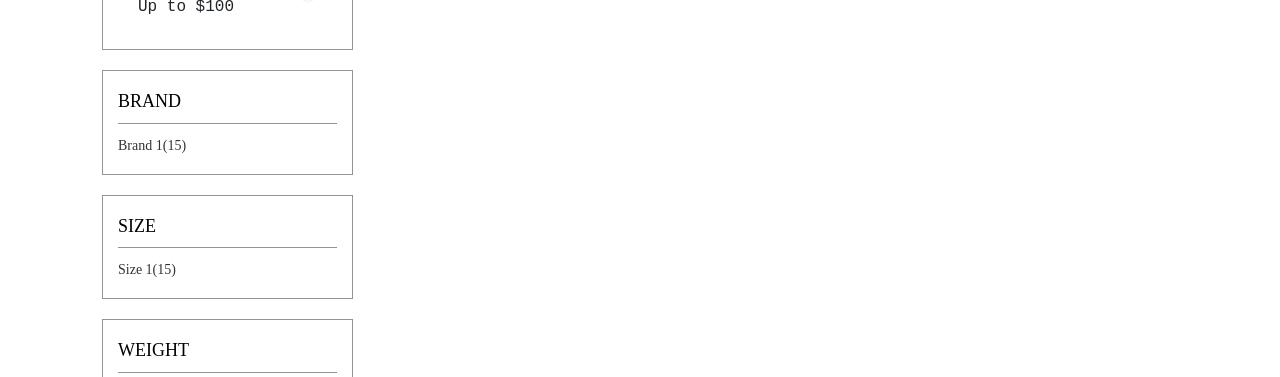
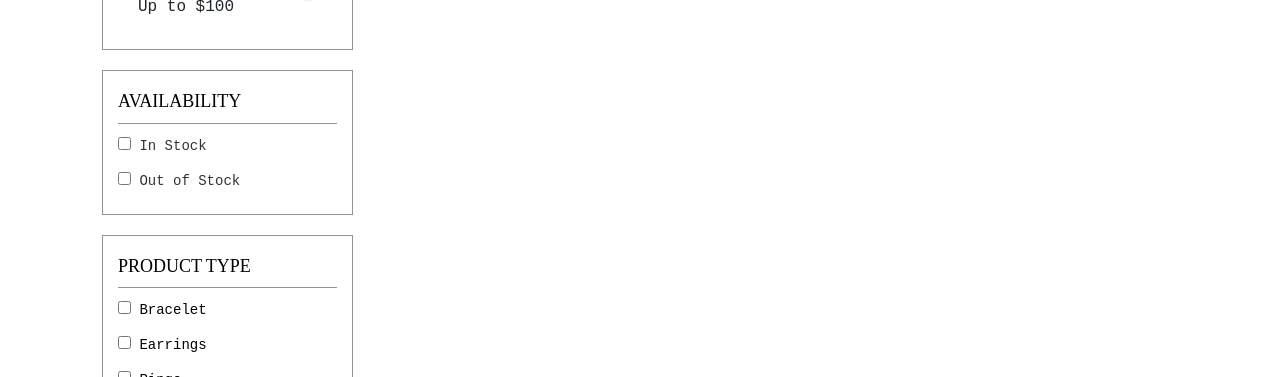
Before and after one commit to pranay793/Jewellery-website, a React (Create React App) app: page /Shop in a window 1280 px wide. Shown: the part 423-800 px from the top of the page. Built offline with nearby package versions, Linux system fonts and the light colour scheme; no server answers; a web font is replaced by a local one.

Commit message:
update shop page

```diff
--- a/src/components/Shop.jsx
+++ b/src/components/Shop.jsx
@@ -14,7 +14,13 @@ const Shop = () => {
   const [wishlist, setWishlist] = useState([]);
   const [productsData, setProducts] = useState([]);
   const [popupMessage, setPopupMessage] = useState('');
-  const [showFilters, setShowFilters] = useState(false); // Only for mobile
+  const [showFilters, setShowFilters] = useState(false); // Mobile toggle
+  const [selectedCategory, setSelectedCategory] = useState('');
+
+  const [availabilityFilter, setAvailabilityFilter] = useState({
+    inStock: false,
+    outOfStock: false
+  });
 
   useEffect(() => {
     const stored = JSON.parse(localStorage.getItem("wishlist")) || [];
@@ -30,12 +36,6 @@ const Shop = () => {
   const handleProductClick = (product) => {
     navigate(`/ProductDetails/${product.id}`, { state: { product } });
   };
-
-  const filteredProducts = productsData.filter(
-    (product) =>
-      product.price <= maxPrice &&
-      product.name.toLowerCase().includes(searchTerm.toLowerCase())
-  );
 
   const handleWishlistClick = (e, product) => {
     e.stopPropagation();
@@ -67,6 +67,27 @@ const Shop = () => {
     setTimeout(() => setPopupMessage(''), 2000);
   };
 
+  const handleAvailabilityChange = (type) => {
+    setAvailabilityFilter(prev => ({ ...prev, [type]: !prev[type] }));
+  };
+
+  const productTypes = ["Bracelet", "Earrings", "Rings", "Pendant"];
+
+  const filteredProducts = productsData.filter(product => {
+    const matchesPrice = product.price <= maxPrice;
+    const matchesSearch = product.name.toLowerCase().includes(searchTerm.toLowerCase());
+
+    const matchesAvailability =
+      (!availabilityFilter.inStock && !availabilityFilter.outOfStock) ||
+      (availabilityFilter.inStock && product.stock > 0) ||
+      (availabilityFilter.outOfStock && product.stock === 0);
+
+    const matchesProductType =
+      !selectedCategory || product.category === selectedCategory;
+
+    return matchesPrice && matchesSearch && matchesAvailability && matchesProductType;
+  });
+
   return (
     <>
       <section className='inner-banner'>
@@ -84,22 +105,14 @@ const Shop = () => {
         <div className='container'>
           <div className='row'>
 
-            {/* Show Filters Toggle Button (Only on Mobile) */}
+            {/* Mobile Filter Toggle */}
             <div className="col-12 d-md-none mb-3">
-              <button
-                className="toggle-filter-btn"
-                onClick={() => setShowFilters(!showFilters)}
-              >
+              <button className="toggle-filter-btn" onClick={() => setShowFilters(!showFilters)}>
                 {showFilters ? (
-  <>
-    Hide Left Panel <i className="fa-solid fa-angle-up"></i>
-  </>
+                  <>Hide Left Panel <i className="fa-solid fa-angle-up"></i></>
                 ) : (
-  <>
-    Show Left Panel <i className="fa-solid fa-angle-down"></i>
-  </>
+                  <>Show Left Panel <i className="fa-solid fa-angle-down"></i></>
                 )}
-
               </button>
             </div>
 
@@ -122,12 +135,66 @@ const Shop = () => {
                 </div>
               </div>
 
-              <div className='filter-box'><h3>Brand</h3><ul><li><a href="#">Brand 1(15)</a></li></ul></div>
-              <div className='filter-box'><h3>Size</h3><ul><li><a href="#">Size 1(15)</a></li></ul></div>
-              <div className='filter-box'><h3>Weight</h3><ul><li><a href="#">Weight 1(15)</a></li></ul></div>
+              <div className='filter-box'>
+                <h3>Availability</h3>
+                <ul>
+                  <li>
+                    <label>
+                      <input
+                        type="checkbox"
+                        checked={availabilityFilter.inStock}
+                        onChange={() => handleAvailabilityChange("inStock")}
+                      /> In Stock
+                    </label>
+                  </li>
+                  <li>
+                    <label>
+                      <input
+                        type="checkbox"
+                        checked={availabilityFilter.outOfStock}
+                        onChange={() => handleAvailabilityChange("outOfStock")}
+                      /> Out of Stock
+                    </label>
+                  </li>
+                </ul>
               </div>
 
-            {/* PRODUCT COLUMN */}
+              <div className='filter-box'>
+                <h3>Product type</h3>
+                <ul>
+                  {productTypes.map(type => (
+                    <li key={type}>
+                      <label
+                        style={{ cursor: 'pointer', color: selectedCategory === type ? '#d19c97' : '#000' }}
+                        onClick={() => setSelectedCategory(selectedCategory === type ? '' : type)}
+                      >
+                        <input
+                          type="checkbox"
+                          checked={selectedCategory === type}
+                          readOnly
+                        /> {type}
+                      </label>
+                    </li>
+                  ))}
+                </ul>
+                {selectedCategory && (
+                  <button
+                    onClick={() => setSelectedCategory('')}
+                    style={{
+                      background: '#eee',
+                      border: 'none',
+                      padding: '5px 10px',
+                      marginTop: '10px',
+                      cursor: 'pointer'
+                    }}
+                  >
+                    Clear Product Type Filter
+                  </button>
+                )}
+              </div>
+            </div>
+
+            {/* PRODUCT LIST */}
             <div className='col-md-9'>
               <div className='sort-by'>
                 <p>Sort By</p>
```
Also changed, not shown: db.json (+24 -0 lines). Lines whose indentation alone changed are shown as unchanged.
